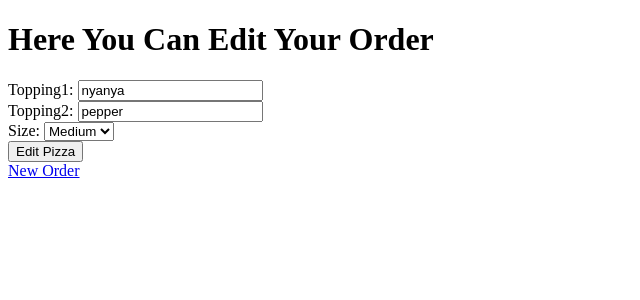
After one commit to Daniel-Kav/frontend_api, a Django app: page /order/1 in a window 1280 px wide. The commit adds this page. Shown: the top 300 px of the page, without its empty margins (0-640 px from the left). Run offline with Django 5.2, Linux system fonts and the light colour scheme; data comes from the database, SQL or seed files in the repository.

Commit message:
edit order template

```diff
--- /dev/null
+++ b/pizza/templates/pizza/edit_order.html
@@ -0,0 +1,19 @@
+<!DOCTYPE html>
+<html lang="en">
+<head>
+    <meta charset="UTF-8">
+    <meta name="viewport" content="width=device-width, initial-scale=1.0">
+    <title>Edit Order</title>
+</head>
+<body>
+    <h1>Here You Can Edit Your Order</h1>
+
+    <form action="" method="post">
+        {% csrf_token %}
+        {{ pizzaform }}
+        <input type="submit" value="Edit Pizza" class="btn btn-primary my-3 mx-2">
+    </form>
+
+    <a href="{% url 'order' %}" class="btn btn-secondary my-5 mx-3">New Order</a>
+</body>
+</html>
--- a/pizza/templates/pizza/order.html
+++ b/pizza/templates/pizza/order.html
@@ -10,7 +10,7 @@
 <body>
     <h1>Make your orders here</h1>
     {% if created_pizza_pk%}
-        <a href="{% url 'edit_order' created_Pizza_pk %}">Edit Your Order</a>
+        <a href="{% url 'edit_order' created_Pizza_pk % }" class="btn btn-primary">Edit Your Order</a>
     {% endif %}
 
     <form action="" method="post">
```
